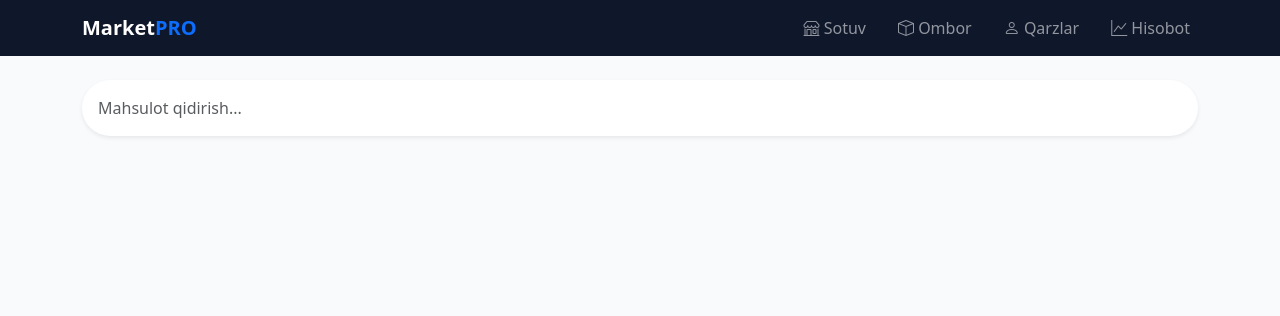
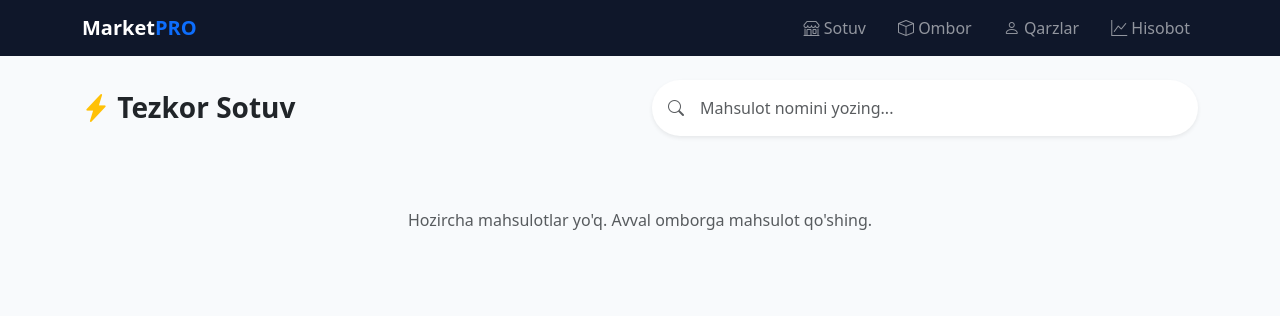
Before and after one commit to urmonaliyevv/market-sayt, a Flask app: page / in a window 1280 px wide. Shown: the top 316 px of the page. Run offline with Flask 3, Linux system fonts and the light colour scheme; data that the repository does not hold is empty; some libraries are stand-ins or nearby versions.

Commit message:
Update index.html

```diff
--- a/templates/index.html
+++ b/templates/index.html
@@ -1,19 +1,49 @@
 {% extends 'base.html' %}
 {% block content %}
-<form class="mb-4"><input name="search" class="form-control rounded-pill p-3 border-0 shadow-sm" placeholder="Mahsulot qidirish..."></form>
-<div class="row g-3">
+
+<div class="row mb-4 align-items-center">
+    <div class="col-md-6">
+        <h3 class="fw-bold m-0"><i class="bi bi-lightning-charge-fill text-warning"></i> Tezkor Sotuv</h3>
+    </div>
+    <div class="col-md-6">
+        <div class="position-relative">
+            <i class="bi bi-search position-absolute top-50 start-0 translate-middle-y ms-3 text-muted"></i>
+            <input id="searchInput" class="form-control rounded-pill p-3 ps-5 border-0 shadow-sm" placeholder="Mahsulot nomini yozing...">
+        </div>
+    </div>
+</div>
+
+<div class="row g-3" id="productGrid">
     {% for p in products %}
-    <div class="col-12">
-        <div class="premium-card p-3 d-flex justify-content-between align-items-center" onclick="openSell('{{p.id}}', '{{p.name}}', '{{p.sell_price}}')">
+    <div class="col-12 col-md-6 col-lg-4 product-item" data-name="{{ p.name.lower() }}">
+        <div class="premium-card p-3 d-flex justify-content-between align-items-center {% if p.stock <= 0 %}opacity-50 border-danger{% endif %}"
+             {% if p.stock > 0 %} onclick="openSell('{{p.id}}', '{{p.name}}', '{{p.sell_price}}', '{{p.stock}}', '{{p.unit}}')" {% endif %}>
+
             <div class="d-flex align-items-center gap-3">
-                <div class="bg-light p-3 rounded-3 text-primary fw-bold">{{ p.name[0]|upper }}</div>
-                <div><h6 class="fw-bold m-0">{{ p.name }}</h6><small class="text-muted">{{ p.stock }} {{ p.unit }} mavjud</small></div>
+                <div class="bg-primary bg-opacity-10 text-primary rounded-4 d-flex align-items-center justify-content-center fw-bold" style="width: 50px; height: 50px; font-size: 1.2rem;">
+                    {{ p.name[0]|upper }}
+                </div>
+                <div>
+                    <h6 class="fw-bold m-0 text-dark">{{ p.name }}</h6>
+                    {% if p.stock > 5 %}
+                        <span class="badge bg-success bg-opacity-10 text-success rounded-pill small" style="font-size: 0.7rem;">{{ p.stock }} {{ p.unit }} bor</span>
+                    {% elif p.stock > 0 %}
+                        <span class="badge bg-warning bg-opacity-10 text-warning rounded-pill small" style="font-size: 0.7rem;">Kam qoldi: {{ p.stock }}</span>
+                    {% else %}
+                        <span class="badge bg-danger bg-opacity-10 text-danger rounded-pill small" style="font-size: 0.7rem;">Tugagan</span>
+                    {% endif %}
+                </div>
             </div>
-            <div class="d-flex align-items-center gap-4">
-                <span class="fw-bold text-primary">{{ p.sell_price | format_money }} so'm</span>
-                <button class="btn btn-premium btn-sm">Sotish</button>
+
+            <div class="text-end">
+                <div class="fw-bold text-dark">{{ p.sell_price | format_money }}</div>
+                <small class="text-muted" style="font-size: 0.7rem;">so'm</small>
             </div>
         </div>
+    </div>
+    {% else %}
+    <div class="col-12 text-center py-5">
+        <p class="text-muted">Hozircha mahsulotlar yo'q. Avval omborga mahsulot qo'shing.</p>
     </div>
     {% endfor %}
 </div>
@@ -21,34 +51,99 @@
 <div class="modal fade" id="sellModal" tabindex="-1">
     <div class="modal-dialog modal-dialog-centered">
         <form id="sellForm" method="POST" class="modal-content p-4 rounded-4 border-0 shadow-lg">
-            <h5 class="fw-bold mb-3 text-primary">Sotish: <span id="m_name"></span></h5>
+            <div class="d-flex justify-content-between align-items-center mb-4">
+                <h5 class="fw-bold m-0"><i class="bi bi-cart-plus me-2 text-primary"></i>Sotuv oynasi</h5>
+                <button type="button" class="btn-close" data-bs-dismiss="modal"></button>
+            </div>
+
+            <div class="p-3 rounded-4 mb-4" style="background: #f8fafc; border: 1px dashed #cbd5e1;">
+                <h6 class="m-0 fw-bold text-dark" id="m_name"></h6>
+                <div class="d-flex justify-content-between mt-1">
+                    <small class="text-muted">Donasi: <span id="m_price_display"></span> so'm</small>
+                    <small class="fw-bold text-primary" id="m_stock_display"></small>
+                </div>
+            </div>
+
             <div class="row g-3">
-                <div class="col-6"><label class="small fw-bold">Miqdor</label><input type="number" step="0.1" name="qty" id="qty" class="form-control" required oninput="calc()"></div>
-                <div class="col-6"><label class="small fw-bold">To'landi</label><input type="number" name="paid" id="paid" class="form-control" required oninput="calc()"></div>
-                <div class="col-12"><label class="small fw-bold">Mijoz (ixtiyoriy)</label><input type="text" name="customer_name" class="form-control"></div>
+                <div class="col-6">
+                    <label class="small fw-bold mb-1 text-secondary text-uppercase">Soni</label>
+                    <input type="number" step="0.1" name="qty" id="qty" class="form-control form-control-lg rounded-3 border-0 bg-light" placeholder="0.0" required oninput="calc()">
+                </div>
+                <div class="col-6">
+                    <label class="small fw-bold mb-1 text-secondary text-uppercase">To'lov</label>
+                    <input type="number" name="paid" id="paid" class="form-control form-control-lg rounded-3 border-0 bg-light" placeholder="0" required oninput="calc()">
+                </div>
+                <div class="col-12">
+                    <label class="small fw-bold mb-1 text-secondary text-uppercase">Mijoz (ixtiyoriy)</label>
+                    <input type="text" name="customer_name" class="form-control rounded-3 border-0 bg-light" placeholder="Mijoz ismi...">
+                </div>
             </div>
-            <div class="mt-4 p-3 bg-light rounded-3 text-end">
-                <div class="small">Jami: <b id="m_total">0</b> so'm</div>
-                <div class="small text-danger">Qarz: <b id="m_debt">0</b> so'm</div>
+
+            <div class="mt-4 p-3 rounded-4 bg-primary bg-opacity-10">
+                <div class="d-flex justify-content-between align-items-center mb-1">
+                    <span class="text-secondary small">Jami summa:</span>
+                    <span class="fw-bold fs-5 text-dark"><span id="m_total">0</span> so'm</span>
+                </div>
+                <div class="d-flex justify-content-between align-items-center">
+                    <span class="text-danger small">Qolayotgan qarz:</span>
+                    <span class="fw-bold text-danger"><span id="m_debt">0</span> so'm</span>
+                </div>
             </div>
-            <button type="submit" class="btn btn-premium w-100 mt-4 py-3">Sotuvni tasdiqlash</button>
+
+            <button type="submit" class="btn btn-primary w-100 mt-4 py-3 rounded-3 fw-bold shadow-sm" style="background: #6366f1;">
+                Sotuvni yakunlash
+            </button>
         </form>
     </div>
 </div>
 
 <script>
-let price = 0;
-function openSell(id, name, p) {
-    price = p; document.getElementById('m_name').innerText = name;
+let pricePerUnit = 0;
+let maxStock = 0;
+
+function openSell(id, name, price, stock, unit) {
+    pricePerUnit = price;
+    maxStock = stock;
+    document.getElementById('m_name').innerText = name;
+    document.getElementById('m_price_display').innerText = parseFloat(price).toLocaleString('de-DE');
+    document.getElementById('m_stock_display').innerText = "Omborda: " + stock + " " + unit;
+    document.getElementById('qty').value = "";
+    document.getElementById('paid').value = "";
+    document.getElementById('m_total').innerText = "0";
+    document.getElementById('m_debt').innerText = "0";
     document.getElementById('sellForm').action = '/sell/' + id;
     new bootstrap.Modal(document.getElementById('sellModal')).show();
 }
+
 function calc() {
     let q = document.getElementById('qty').value || 0;
     let p = document.getElementById('paid').value || 0;
-    let total = q * price;
+
+    // Ombor qoldig'idan oshib ketmaslik
+    if (parseFloat(q) > maxStock) {
+        Swal.fire({
+            title: 'Ogohlantirish!',
+            text: 'Omborda buncha mahsulot yo\'q!',
+            icon: 'warning',
+            confirmButtonColor: '#6366f1'
+        });
+        document.getElementById('qty').value = maxStock;
+        q = maxStock;
+    }
+
+    let total = q * pricePerUnit;
     document.getElementById('m_total').innerText = total.toLocaleString('de-DE');
     document.getElementById('m_debt').innerText = Math.max(0, total - p).toLocaleString('de-DE');
 }
+
+// JONLI QIDIRUV
+document.getElementById('searchInput').addEventListener('input', function(e) {
+    let val = e.target.value.toLowerCase();
+    document.querySelectorAll('.product-item').forEach(item => {
+        let name = item.getAttribute('data-name');
+        item.style.display = name.includes(val) ? 'block' : 'none';
+    });
+});
 </script>
+
 {% endblock %}
```
